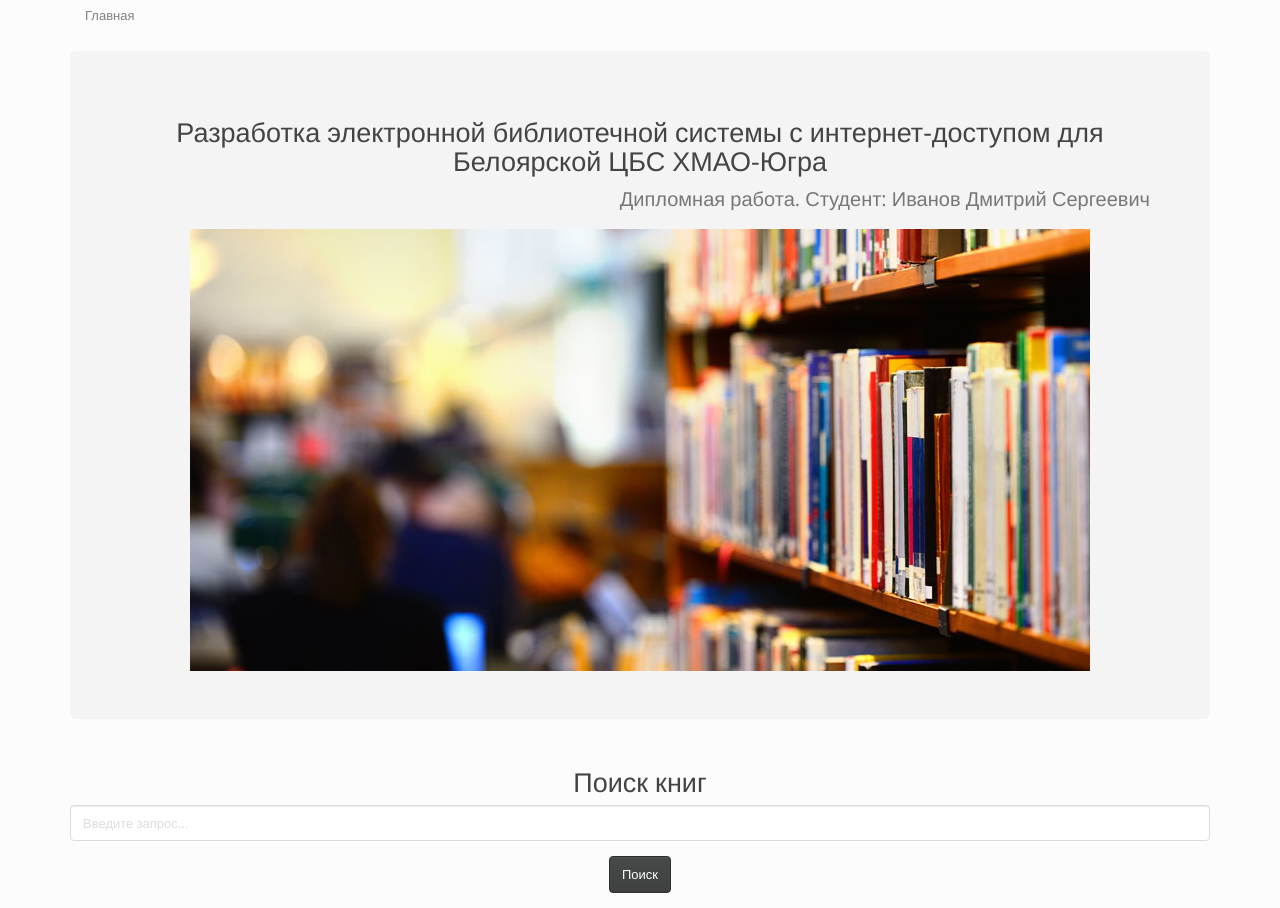
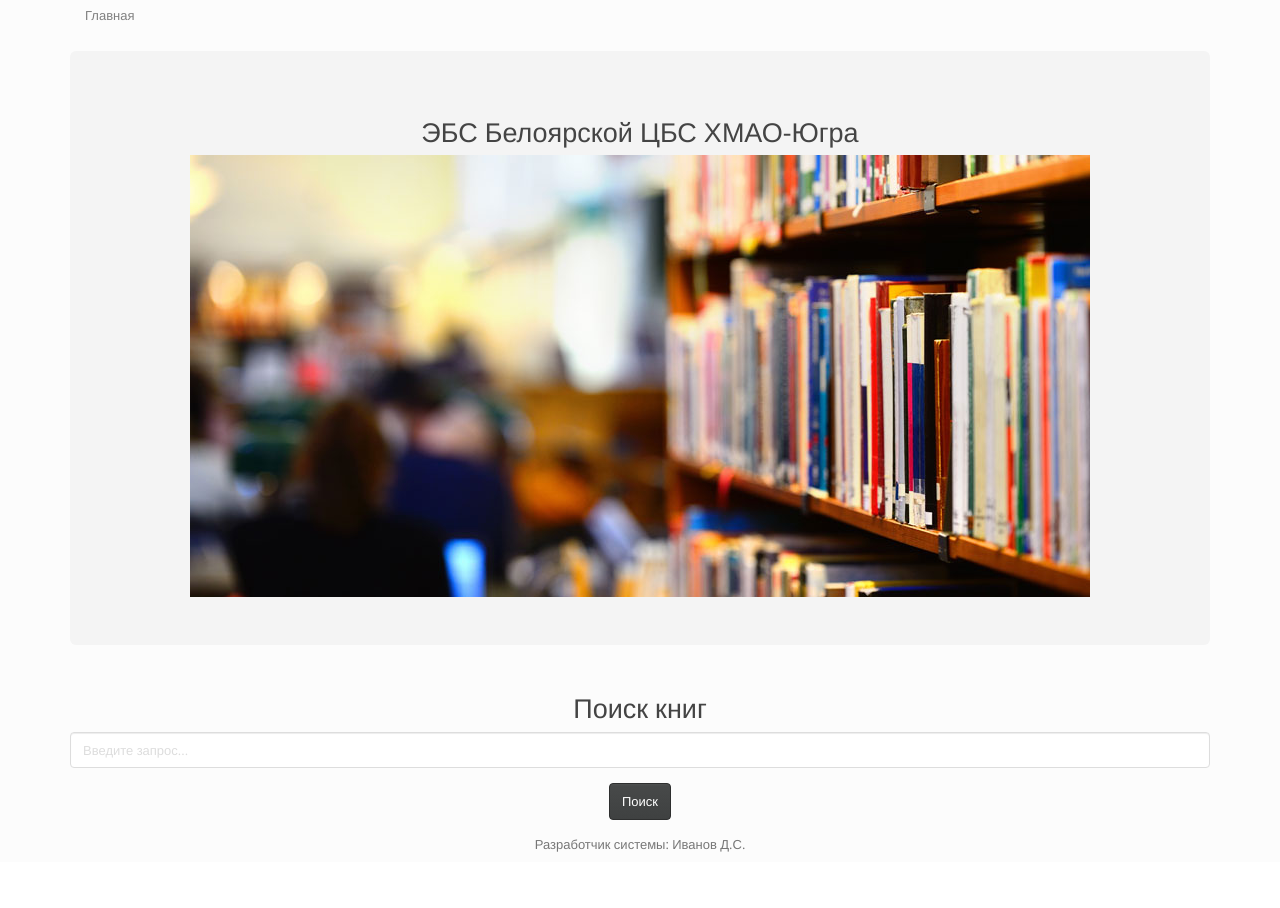
Before and after one commit to crash10390/is-bellib-ru, a Django app: page / in a window 1280 px wide. Shown: the part 41-949 px from the top of the page. After the commit the page ends 893 px from the top, so only its background shows below. Run offline with Django 3.2, Linux system fonts and the light colour scheme; some libraries are stand-ins or nearby versions.

Commit message:
fix Heading on main-page

```diff
--- a/src/templates/base.html
+++ b/src/templates/base.html
@@ -92,6 +92,18 @@
 
 {% block content %}{% endblock %}
 
+<section class="footer">
+    <div class="row">
+        <div class="col-xs-12 col-sm-12 col-md-12 col-lg-12 text-center">
+            <div>
+                <p class="text-center">
+                    Разработчик системы: Иванов Д.С.
+                </p>
+            </div>
+        </div>
+    </div>
+</section>
+
 <script
         src="http://code.jquery.com/jquery-3.2.1.min.js"
         integrity="sha256-hwg4gsxgFZhOsEEamdOYGBf13FyQuiTwlAQgxVSNgt4="
--- a/src/templates/index.html
+++ b/src/templates/index.html
@@ -15,13 +15,10 @@
         <div class="container">
             <div class=""></div>
             <div class="jumbotron">
+
                 <h2 class="text-center">
-                    Разработка электронной библиотечной системы с интернет-доступом для Белоярской ЦБС ХМАО-Югра
+                    ЭБС Белоярской ЦБС ХМАО-Югра
                 </h2>
-
-                <p class="text-right">
-                    Дипломная работа. Студент: Иванов Дмитрий Сергеевич
-                </p>
 
                 <img src="{% static 'img/bl__mainpage.jpg' %}" class="img-responsive center-block" alt="Библиотека">
 
```
